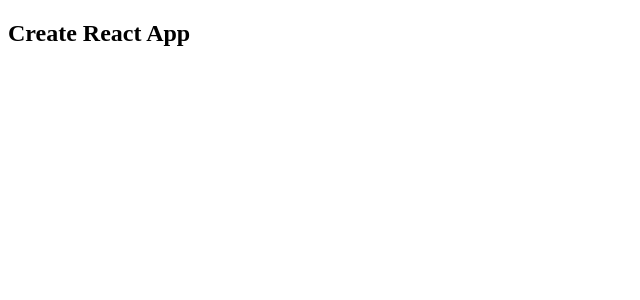
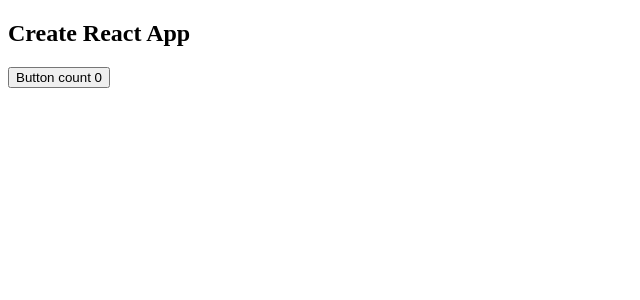
Before and after one commit to Vorseek/vorseek-react-template, a React app: page / in a window 1280 px wide. Shown: the top 300 px of the page, without its empty margins (0-640 px from the left). Built offline with nearby package versions, Linux system fonts and the light colour scheme.

Commit message:
update webpack config

```diff
--- a/package.json
+++ b/package.json
@@ -1,7 +1,7 @@
 {
   "name": "react-example",
   "version": "1.0.0",
-  "main": "public/index.tsx",
+  "main": "src/index.tsx",
   "engines": {
     "node": "16.*"
   },
--- a/src/App.tsx
+++ b/src/components/App.tsx
@@ -1,9 +1,13 @@
+import { Button } from 'src/components/Button';
+
 export const App = () => {
   console.log('test');
 
   return (
     <section>
       <h1>Create React App</h1>
+
+      <Button />
     </section>
   );
 };
--- /dev/null
+++ b/src/components/Button.tsx
@@ -0,0 +1,15 @@
+import { useState } from 'react';
+
+export const Button = () => {
+  const [state, setState] = useState(0);
+
+  return (
+    <button
+      onClick={() => {
+        setState((prev) => prev + 1);
+      }}
+    >
+      Button count {state}
+    </button>
+  );
+};
--- a/public/index.tsx
+++ b/src/index.tsx
@@ -1,5 +1,5 @@
 import { createRoot } from 'react-dom/client';
-import { App } from 'src/App';
+import { App } from 'src/components/App';
 
 const container = document.getElementById('root');
 
--- a/webpack.config.js
+++ b/webpack.config.js
@@ -5,14 +5,13 @@
 const isProd = process.env.NODE_ENV === 'production';
 
 module.exports = {
-  entry: './public/index.tsx',
+  entry: './src/index.tsx',
   context: path.resolve(__dirname, './'),
   mode: isProd ? 'production' : 'development',
   output: {
     path: path.resolve(__dirname, './dist'),
     filename: isProd ? '[name]-[fullhash].js' : '[name].js',
     chunkFilename: isProd ? '[name]-[fullhash].js' : '[name].js',
-    publicPath: '/',
   },
   target: 'web',
   stats: { modules: false },
@@ -22,8 +21,6 @@
       directory: path.join(__dirname, 'public'),
     },
     open: true,
-    hot: true,
-    liveReload: true,
   },
   resolve: {
     plugins: [new TsconfigPathsPlugin()],
@@ -40,8 +37,8 @@
   },
   plugins: [
     new HtmlWebpackPlugin({
-      template: path.join(__dirname, 'public', 'index.html'),
-      favicon: path.join(__dirname, 'public', 'assets', 'favicon.ico'),
+      template: path.join(__dirname, 'src', 'index.html'),
+      favicon: path.join(__dirname, 'public', 'favicon.ico'),
     }),
   ],
 };
```
Also changed, not shown: src/index.html (renamed from public/index.html), 1 other file (tests, documents, lock files or other folders).
